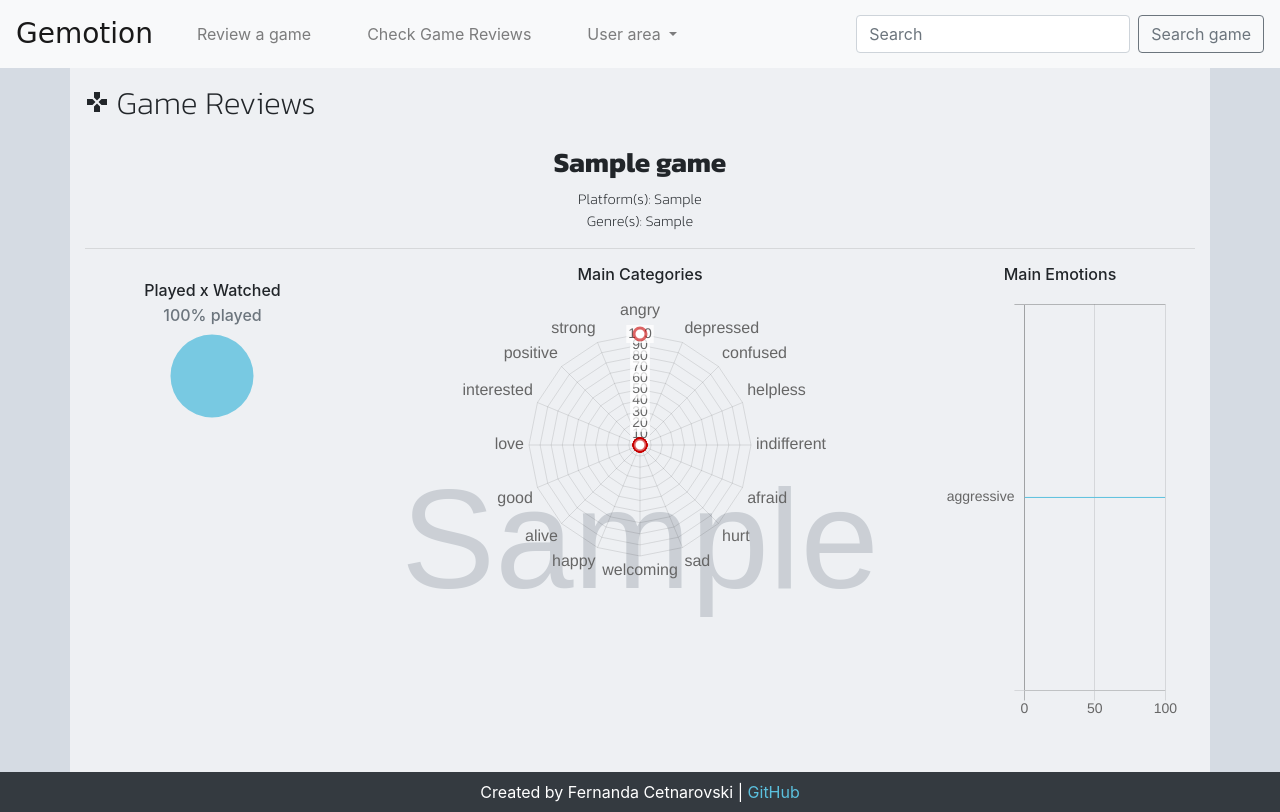
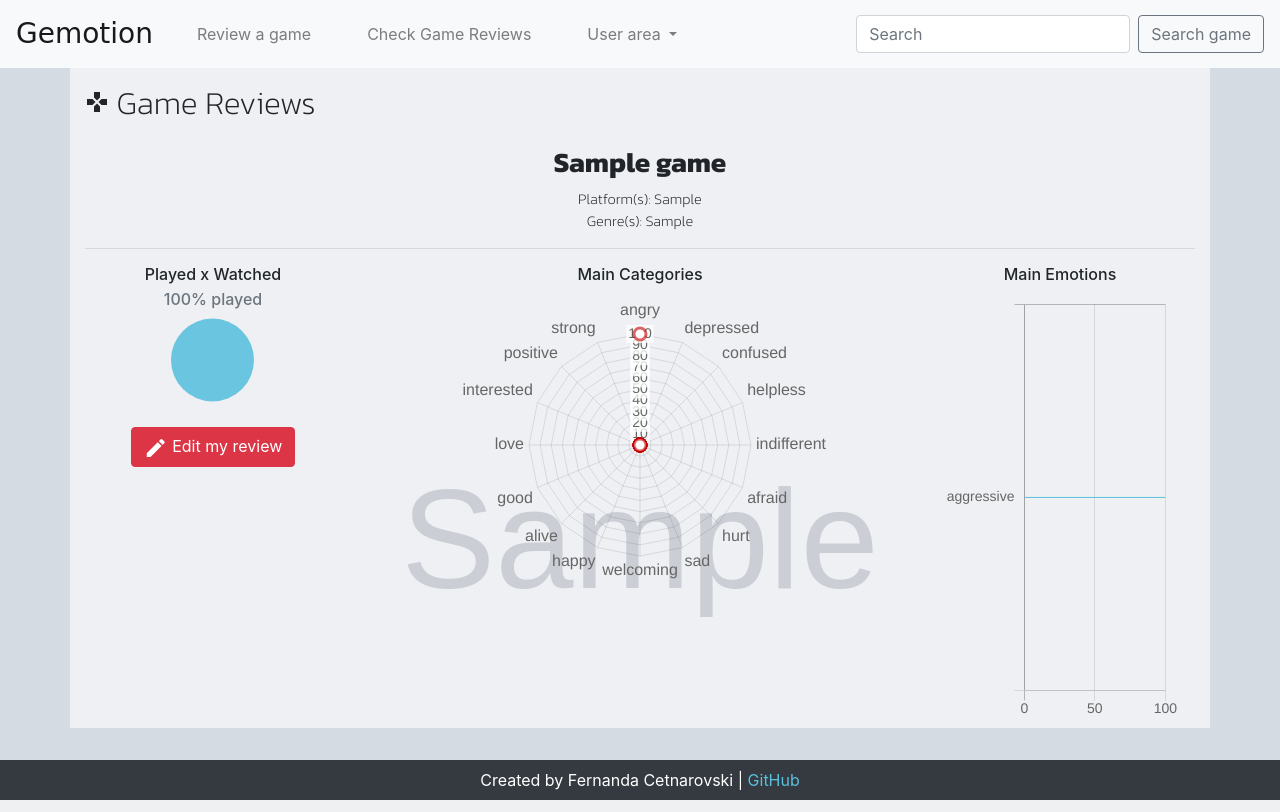
Before and after one commit to fergabi17/gemotion, a Django app: page /reviews/game_reviews/1 in a window 1280 px wide. Run offline with Django 3.2, Linux system fonts and the light colour scheme; a user stored in the database is signed in; data comes from the database, SQL or seed files in the repository; tables that the repository leaves empty hold one stand-in row (values such as "Sample post"); grey boxes marked "Sample" are stand-in pictures; some libraries are stand-ins or nearby versions; some web fonts are replaced.

Commit message:
Add edit review functionality

```diff
--- a/reviews/static/reviews/js/review.js
+++ b/reviews/static/reviews/js/review.js
@@ -2,7 +2,7 @@ const TAG_CONTAINER = document.querySelector('.tag-container');
 const INPUT = document.querySelector('#emotion-input');
 
 // List of emotions to be rendered
-var tags = [];
+tags = [];
 // List of emotions and categories from Database
 var emotions = {
     list: [],
@@ -64,6 +64,7 @@ function printTags(){
     }
 }
 
+
 // Validates the user input, adds it and clear the input
 var addInput = function (e, emotion){
     if (e.key === 'Enter' || e === "onclick" || e ==='byCategory'){
--- a/reviews/templates/reviews/game_reviews.html
+++ b/reviews/templates/reviews/game_reviews.html
@@ -29,7 +29,7 @@
 
                 <!-- ************************************************************ PLAYED -->
                 <div class="row">
-                    <div class="col-8 offset-2 col-sm-3 offset-sm-0 p-3 mb-5">
+                    <div class="col-8 offset-2 col-sm-3 offset-sm-0 pl-3 mb-1">
                         <h6 class="card-title text-center">Played x Watched</h6>
                         <h6 class="card-subtitle mb-2 text-muted text-center">
                             {% if played_percentage.watched > played_percentage.played %}
@@ -41,11 +41,39 @@
                         <div class="container" style="width: 80%">
                             <canvas id="played-chart"></canvas>
                         </div>
+
+                        <!-- ************************************************************ BUTTONS -->
+                        <div class="text-center p-3">
+                            {% if request.user.is_authenticated and user.id in users %}
+                            <form method="POST" action="{% url 'review' %}" class="form d-inline"
+                                enctype="multipart/form-data">
+                                {% csrf_token %}
+                                <input type="hidden" name="game-id" value='{{game.id}}'>
+                                <input type="hidden" name="edit-game" value='{{game.id}}'>
+                                <button class="btn btn-danger mt-2" type="submit">
+                                    <i class="material-icons tiny"
+                                        style="vertical-align: middle !important;">create</i>
+                                        Edit my review
+                                </button>
+                            </form>
+                            {% else %}
+                            <form method="POST" action="{% url 'review' %}" class="form d-inline"
+                                enctype="multipart/form-data">
+                                {% csrf_token %}
+                                <input type="hidden" name="game-id" value='{{game.id}}'>
+                                <button class="btn-sm btn-info mt-2" type="submit">
+                                    <i class="material-icons tiny"
+                                        style="vertical-align: middle !important;">rate_review</i>
+                                    Review this!
+                                </button>
+                            </form>
+                            {% endif %}
+                        </div>
                     </div>
 
                     <!-- ************************************************************ CATEGORIES -->
 
-                    <div class="col-12 col-sm-6 p-0 mb-5">
+                    <div class="col-12 col-sm-6 p-0 mb-1">
                         <h6 class="card-title text-center">Main Categories</h6>
                         <div class="container p-1">
                             <canvas id="category-chart"></canvas>
@@ -55,7 +83,7 @@
                     <!-- ************************************************************ EMOTIONS -->
 
 
-                    <div class="col-12 col-sm-3 pl-0 mb-5 text-center">
+                    <div class="col-12 col-sm-3 pl-0 mb-1 text-center">
                         <h6 class="card-title">Main Emotions</h6>
                         <div class="container">
                             <canvas id="emotions-chart"></canvas>
@@ -66,6 +94,8 @@
             </div>
 
         </div>
+
+
     </div>
 </div>
 
--- a/reviews/views.py
+++ b/reviews/views.py
@@ -29,10 +29,13 @@ def review(request):
             emotions.append(emotion.name)
         return JsonResponse(emotions, safe=False)
     else:
+        edit_page = False
         path = request.META.get('HTTP_REFERER')
 
-        if "/review_list/" in path:
+        if "/review_list/" in path or "/reviews/" in path:
             game = get_object_or_404(Game, pk=request.POST["game-id"])
+            if "edit-game" in request.POST:
+                edit_page = True
         else:
             game = get_or_add_game(request)
 
@@ -52,14 +55,26 @@ def review(request):
         categories_model = serializers.serialize("json", categories_model)
         categories_model = json.loads(categories_model)
 
+        if edit_page:
+            profile = get_object_or_404(UserProfile, user=request.user)
+            review = Review.objects.filter(game=request.POST["game-id"], user_profile=profile)
+            emotions = [ item[0] for item in review.values_list("emotion__name")]
+            played = [ item[0] for item in review.values_list("played")]
+            edit_page = {
+                'review': review,
+                'emotions': emotions,
+                'played': True in played
+            }
+
         context = {
             'game': game,
             'emotions': json.dumps(emotions_pk),
             'categories': categories_array,
             'categories_model': categories_model,
             'form': form,
+            'emotions_model': emotions_model,
 
-            'emotions_model': emotions_model
+            'edit_page': edit_page
         }
 
         return render(request, 'reviews/review.html', context)
@@ -70,7 +85,6 @@ def post_review(request):
     Posts all the emotions as single inputs in the database
     """
     result = request.POST['pk_list']
-
     result = json.loads(result)
     game_id = request.POST['game-id']
     user_played = request.POST.get('played')
@@ -78,8 +92,15 @@ def post_review(request):
     if request.user.is_authenticated:
         profile = get_object_or_404(UserProfile, user=request.user)
         game = get_object_or_404(Game, pk=game_id)
+
+
+
         user_game_reviews = Review.objects.filter(game=game,
                                                   user_profile=profile)
+
+        if "edit-game" in request.POST:
+            user_game_reviews.delete()
+
         reviews_emotions = list(
             user_game_reviews.values_list('emotion__name', flat=True))
 
@@ -141,7 +162,8 @@ def game_reviews(request, game_id):
         game = get_object_or_404(Game, pk=game_id)
 
     reviews = Review.objects.filter(game=game_id)
-    users = reviews.values_list("user_profile__user__username").distinct()
+    users = list(reviews.values_list("user_profile__user").distinct())
+    users = [item[0] for item in users]
 
     emotions = reviews.values_list("emotion__name")
     emotions_count = Counter(emotions).most_common(10)
@@ -169,12 +191,25 @@ def game_reviews(request, game_id):
 
     context= {
         'game': game,
+        'users': users,
         'users_reviewed': len(users),
         'categories_percentage': json.dumps(categories_percentage),
         'emotions_percentage': json.dumps(emotions_percentage),
         'played_percentage': played_percentage,
     }
     return render(request, 'reviews/game_reviews.html', context)
+
+
+def edit_review(request, game_id):
+    """
+    Renders the edit review game
+    """
+
+    context = {
+
+    }
+
+    return render(request, 'reviews/edit_reviews.html', context)
 
 
 # ------------------------------------------------------- Helper functions
--- a/static/js/charts.js
+++ b/static/js/charts.js
@@ -36,7 +36,7 @@ var playedChart = {
         datasets: [{
             label: "Played chart label",
             data: [],
-            backgroundColor: ['rgba(91, 192, 222, 0.8)', 'rgba(255,255,255,0.2)'],
+            backgroundColor: ['rgba(91, 192, 222, 0.9)', 'rgba(255,255,255, 0.9)'],
             borderWidth: 1,
             borderColor: 'rgba(0,0,0,0.0)',
             hoverBorderWidth: 3,
```
Also changed, not shown: reviews/templates/reviews/review.html (+33 -3 lines).
